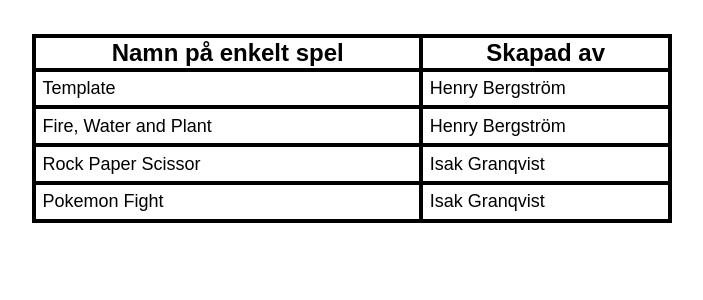
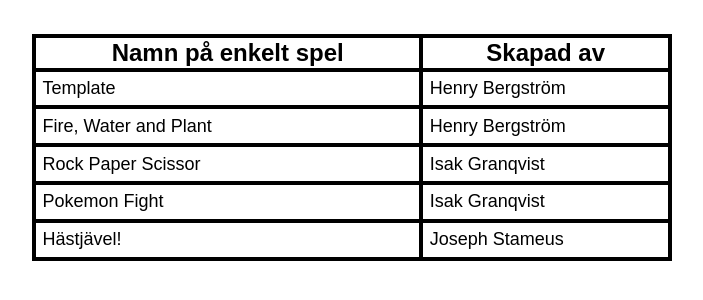
Before and after one commit to Glimakra-Webbutvecklare-2020/enkelt-spel, a website: page index.html in a window 1280 px wide. Shown: the part 112-412 px from the top of the page, without its empty margins (288-991 px from the left). Drawn offline with Linux system fonts and the light colour scheme.

Commit message:
added my link to homepage

```diff
--- a/index.html
+++ b/index.html
@@ -35,6 +35,10 @@
                     <td><a href="./solutions/isak/pokemon/pokemon.html">Pokemon Fight</a></td>
                     <td><a href="https://github.com/DustiasTheGuy">Isak Granqvist</a></td>
                 </tr>
+                <tr>
+                    <td><a href="./solutions/joseph/index.html">Hästjävel!</a></td>
+                    <td><a href="https://github.com/JStameus">Joseph Stameus</a></td>
+                </tr>
             </tbody>
         </table>
     </main>
```
